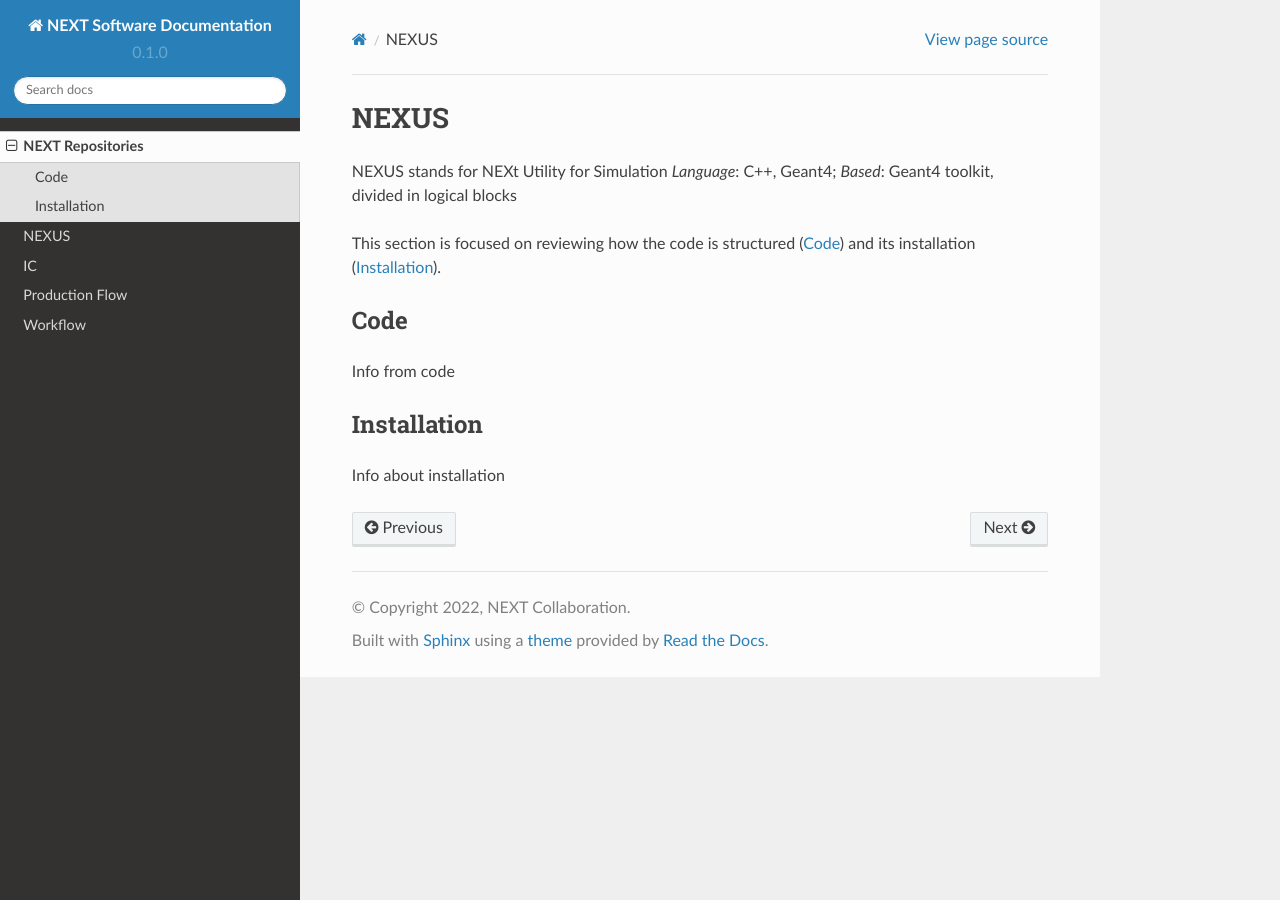
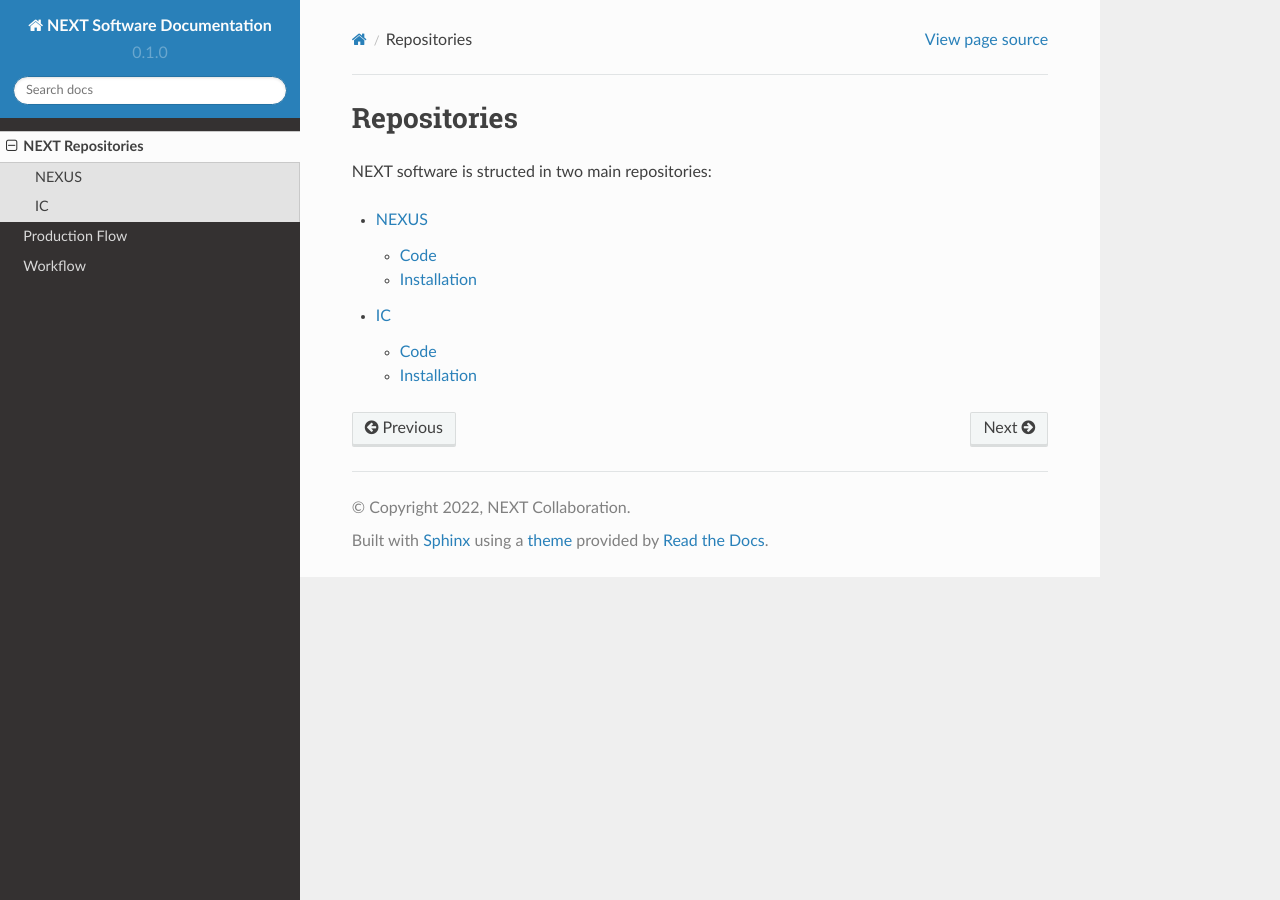
Before and after one commit to next-exp/sw-docs, a Sphinx documentation site: the page built from docs/source/repositories.rst, in a window 1280 px wide. Built offline with Sphinx 7.4.7 and the Read the Docs theme 2.0.0, drawn with Linux system fonts in a browser that asks for light colours.

Commit message:
Re-structure repositories

```diff
--- a/docs/source/index.rst
+++ b/docs/source/index.rst
@@ -18,8 +18,6 @@
 .. toctree::
 
    NEXT Repositories <repositories>
-   NEXUS
-   IC
    prodflow
    workflow
 
--- a/docs/source/repositories.rst
+++ b/docs/source/repositories.rst
@@ -1,24 +1,8 @@
-NEXUS
+Repositories
 =====
+NEXT software is structed in two main repositories:
 
-NEXUS stands for NEXt Utility for Simulation
-*Language*: C++, Geant4; *Based*: Geant4 toolkit, divided in logical blocks
+.. toctree::
 
-This section is focused on reviewing how the code is structured (:ref:`NEXUScode`)
-and its installation (:ref:`NEXUSinstallation`).
-
-
-
-.. _NEXUScode:
-
-Code
-------------
-
-Info from code
-
-.. _NEXUSinstallation:
-
-Installation
-------------
-
-Info about installation
+   NEXUS
+   IC
```
